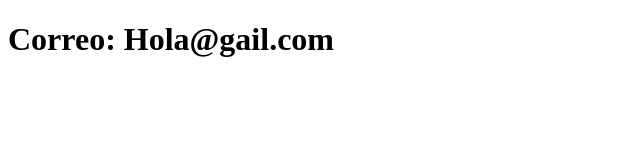
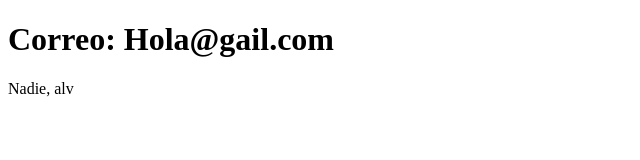
Before and after one commit to steaac9/sistema-de-registro, a plain HTML site: page contacto.html in a window 1280 px wide. Shown: the full height of the page, 0-640 px from the left. Drawn offline with Linux system fonts and the light colour scheme.

Commit message:
Update Contact

```diff
--- a/contacto.html
+++ b/contacto.html
@@ -7,5 +7,6 @@
 </head>
 <body>
     <h1>Correo: Hola@gail.com</h1>
+        <p>Nadie, alv</p>
 </body>
 </html>
```
